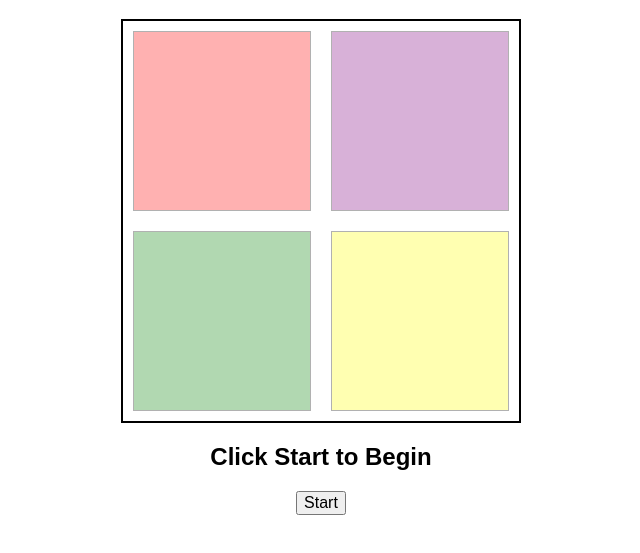
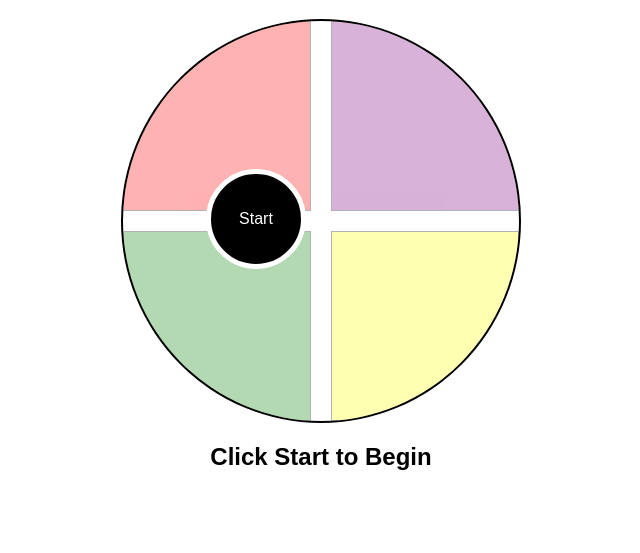
Before and after one commit to rmart78/Simple-Simon, a plain HTML site: page public/simplesimon.html in a window 1280 px wide. Shown: the part 61-614 px from the top of the page, without its empty margins (319-959 px from the left). Drawn offline with nearby package versions, Linux system fonts and the light colour scheme.

Commit message:
"add circular pattern to simon board"

```diff
--- a/public/css/simplesimon.css
+++ b/public/css/simplesimon.css
@@ -10,6 +10,7 @@ html {
     margin: 0 auto;
     width: 100%;
     max-width: 400px;
+    overflow: hidden;
 }
 
 /*.row {
@@ -24,7 +25,7 @@ html {
 
 .column {
     float: left;
-    padding: 10px;
+    /*padding: 10px;*/
     height: 200px;
 }
 
@@ -143,16 +144,44 @@ html {
     background-color: red;
 }
 
+#red_column {
+     padding-right: 10px;
+    padding-bottom: 10px;
+    padding-left: 0px;
+    padding-top: 0px;
+}
+
 #purple {
     background-color: purple;
+}
+
+#purple_column {
+    padding-top: 0px;
+    padding-right: 0px;
+    padding-left: 10px;
+    padding-bottom: 10px;
 }
 
 #green {
     background-color: green;
 }
 
+#green_column {
+    padding-top: 10px;
+    padding-right: 10px;
+    padding-left: 0px;
+    padding-bottom: 0px;
+}
+
 #yellow {
     background-color: yellow;
+}
+
+#yellow_column {
+    padding-top: 10px;
+    padding-right: 0px;
+    padding-left: 10px;
+    padding-bottom: 0px;
 }
 
 #instructions {
@@ -160,5 +189,17 @@ html {
 }
 
 #button_container {
+    position: absolute;
     text-align: center;
+    left: 525px;
+    top: 230px;
 }
+
+#start {
+    border: solid white 5px;
+    background-color: black;
+    color: white;
+    height: 100px;
+    width: 100px;
+    border-radius: 50%;
+}
--- a/public/simplesimon.html
+++ b/public/simplesimon.html
@@ -6,26 +6,30 @@
 	<link rel="stylesheet" href="/css/simplesimon.css">
 	<style type="text/css">
 		.container {
+			border-radius: 50%;
 			border: 2px solid black;
 		}
 	</style>
 </head>
 <body>
 	<h1 id="heading">Simple Simon</h1>
-	<div class="container">
+	<div id="game_container" class="container">
 		<div class="row">
-			<div class="column one-half">
+			<div id="red_column" class="column one-half">
 				<div id="red" class="button"></div>
 			</div>
-			<div class="column one-half">
+			<div id="purple_column" class="column one-half">
 				<div id="purple" class="button"></div>
 			</div>
 		</div>
+		<!-- <div id="button_container">
+		<button id="start">Start</button>
+	</div> -->
 		<div class="row">
-			<div class="column one-half">
+			<div id="green_column" class="column one-half">
 				<div id="green" class="button"></div>
 			</div>
-			<div class="column one-half">
+			<div id="yellow_column" class="column one-half">
 				<div id="yellow" class="button"></div>
 			</div>
 		</div>
@@ -43,16 +47,20 @@
 
 	$('document').ready(function() {
 
+			// this pulls a random color from the selection below
 		  function colorGenerator() {
     	var colors = ['red','purple','green','yellow'];
     	var randomColor = colors[Math.floor(Math.random() * colors.length)];
     	return randomColor;
     }
 
+    // this is the array where the four random numbers are temporarily stored
     var inputArray = [];
 
+    // this is the array where the four user entered numbers are temporarily stored
     var userArray = [];
 
+    // this function
     function cycle() {
     	var colorVar = colorGenerator();
 		  		if (colorVar == 'red') {
```
